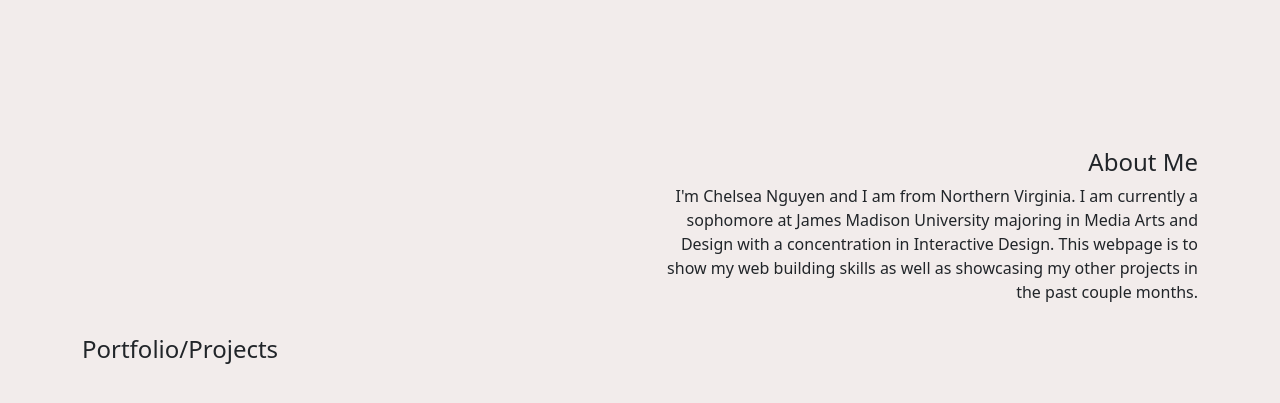
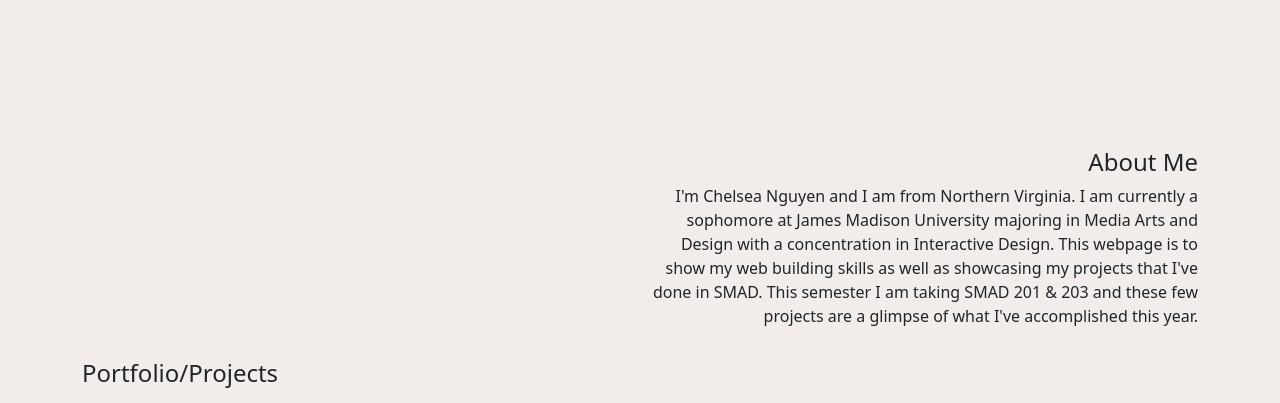
Before and after one commit to chelseangyn/chelseangyn.github.io, a plain HTML site: page index.html in a window 1280 px wide. Shown: the part 386-789 px from the top of the page. Drawn offline with nearby package versions, Linux system fonts and the light colour scheme; grey boxes are pictures that could not be loaded.

Commit message:
ok final fr

```diff
--- a/index.html
+++ b/index.html
@@ -46,7 +46,7 @@
 			<div class="about-me">
 				<div>
 					<h4 id="AboutMeHeading">About Me</h4>
-					<p>I'm Chelsea Nguyen and I am from Northern Virginia. I am currently a sophomore at James Madison University majoring in Media Arts and Design with a concentration in Interactive Design. This webpage is to show my web building skills as well as showcasing my other projects in the past couple months.</p>
+					<p>I'm Chelsea Nguyen and I am from Northern Virginia. I am currently a sophomore at James Madison University majoring in Media Arts and Design with a concentration in Interactive Design. This webpage is to show my web building skills as well as showcasing my projects that I've done in SMAD. This semester I am taking SMAD 201 & 203 and these few projects are a glimpse of what I've accomplished this year.</p>
 				</div>
 			</div>
 			<div class="portfolio">
```
